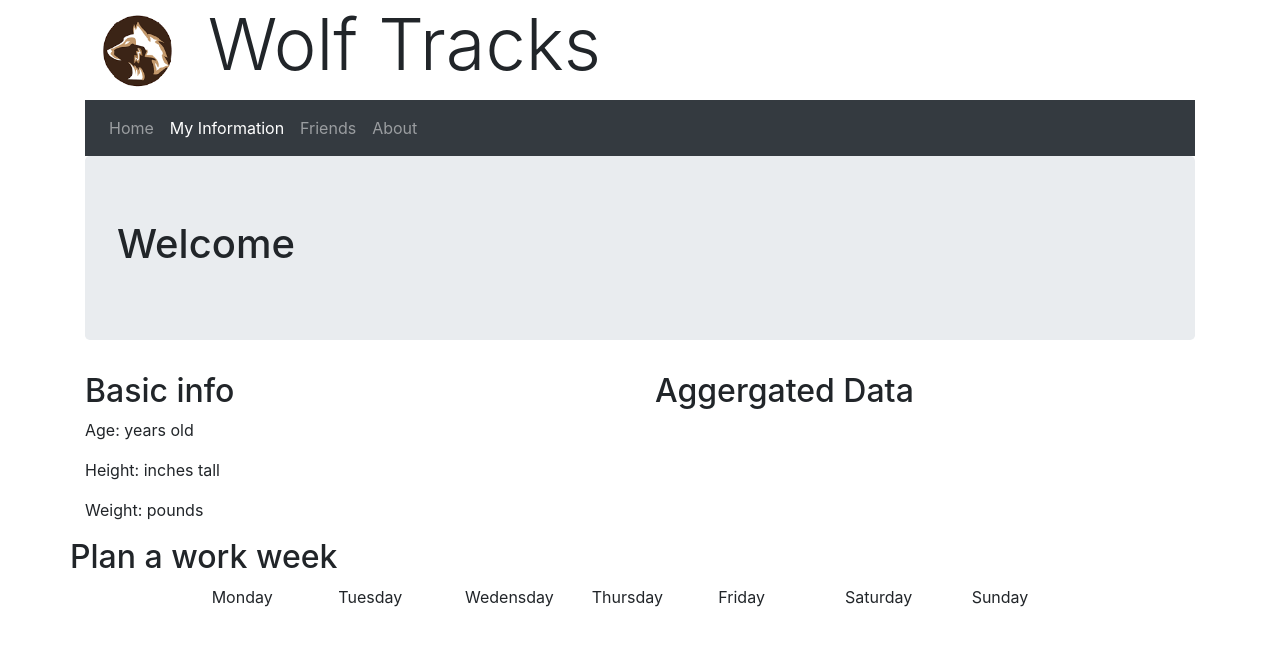
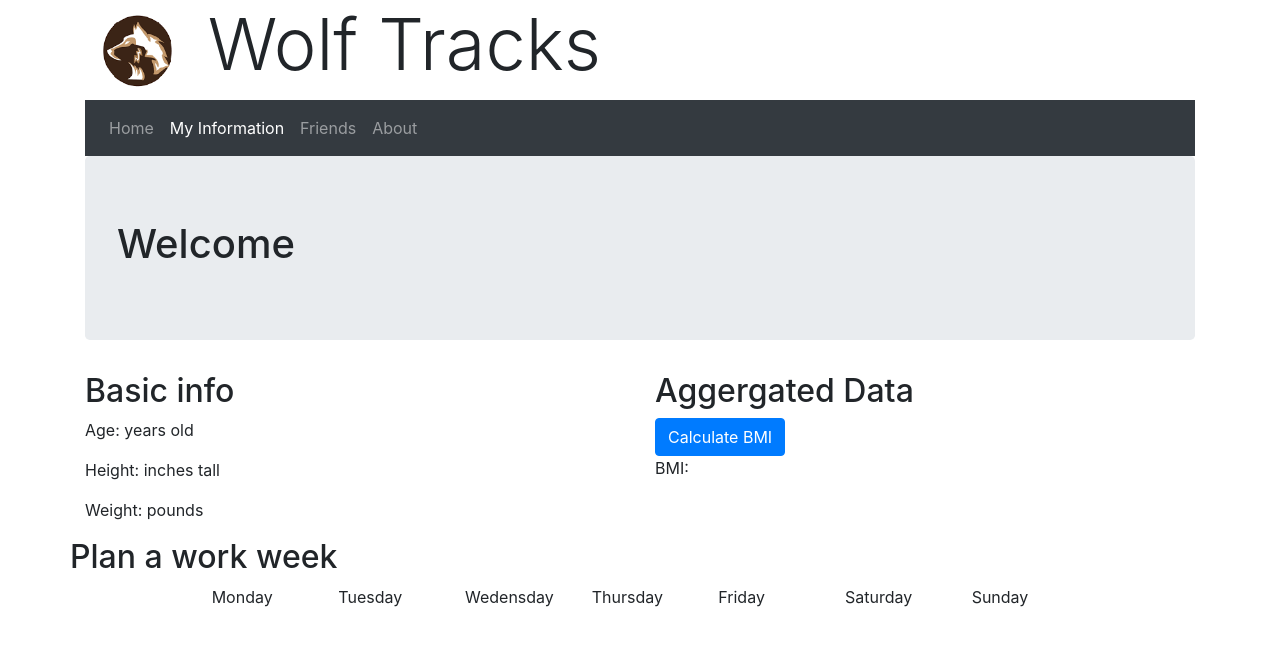
Before and after one commit to wolfd4/david_wolf_final_2.0, a Vue app: page /myinfo in a window 1280 px wide. Shown: the top 646 px of the page. Built offline with nearby package versions, Linux system fonts and the light colour scheme; no server answers.

Commit message:
Before Messing with getBMI

```diff
--- a/src/services/api_access.js
+++ b/src/services/api_access.js
@@ -12,8 +12,8 @@ export function GetCurrentUser() {
     return myFetch(api_root + "/Currentuser");
 }
 
-export function GetBMI() {
-    return myFetch(api_root + "/getBMR");
+export function CalculateBMI() {
+    return myFetch(api_root + "/setBMI");
 }
 
 function myFetch(url = ``, data = null) {
--- a/src/views/MyInfo.vue
+++ b/src/views/MyInfo.vue
@@ -13,7 +13,8 @@
       </div>
       <div class="col-md-6">
         <h2>Aggergated Data</h2>
-        {{state.IBM}}
+         <button type="submit" @click.pervent="CalBMI()" class="btn btn-primary">Calculate BMI</button>
+        <p>BMI: {{state.myinfo.UserBMI}}</p>
       </div>
     </div>
     <div class="row">
@@ -52,8 +53,7 @@ export default {
   data() {
     return {
       state: {
-        myinfo: [],
-        IBM: ""
+        myinfo: []
       }
     };
   },
@@ -63,7 +63,9 @@ export default {
   methods: {
     refresh() {
       api.GetCurrentUser().then(x => (this.state.myinfo = x));
-      api.getBMI().then(x => (this.state.IBM = x));
+    },
+    CalBMI() {
+      api.CalculateBMI();
     }
   }
 };
```
Also changed, not shown: 1 other file (tests, documents, lock files or other folders).
